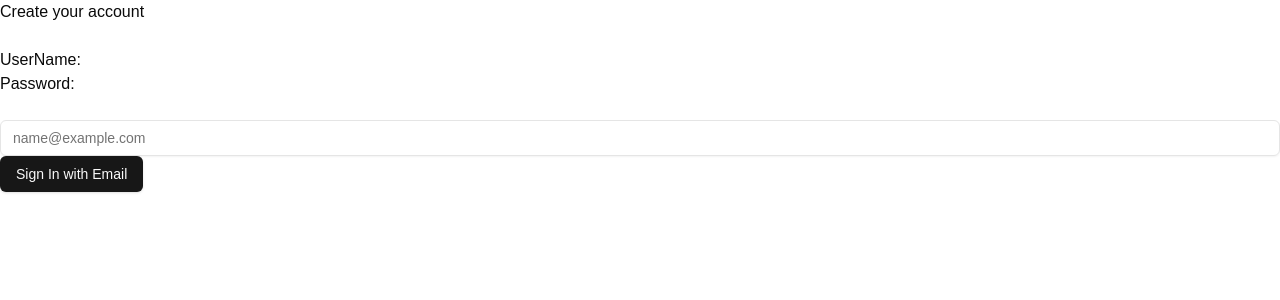
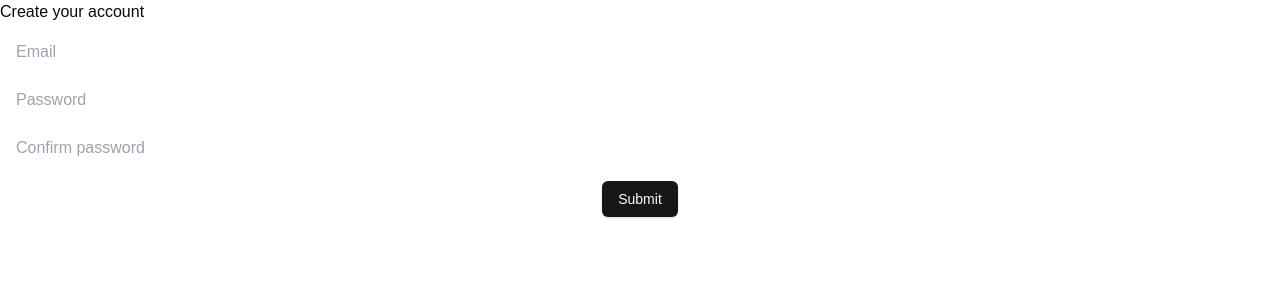
Before and after one commit to kumakichi3173/shopverse-ui, a Next.js app: page /signup in a window 1280 px wide. Shown: the top 300 px of the page. Built offline with nearby package versions, Linux system fonts and the light colour scheme.

Commit message:
finished Signup page with react hook form

```diff
--- a/src/app/menu/page.tsx
+++ b/src/app/cart/page.tsx
@@ -25,7 +25,7 @@ const ItemCounter = () => {
 
   const countDown = () => {
     setTimeout(() => {
-      setCount(prevState => prevState + 1);
+      setCount(prevState => prevState - 1);
     }, 100); // 1000 is 1 sec
   };
 
@@ -37,6 +37,11 @@ const ItemCounter = () => {
       <span>{count}</span>
       <button onClick={countUp}>+</button>
       </p>
+      Color/Size
+      Delivery Method
+      Coupon
+      Point
+      Total
     </div>
   );
 };
--- /dev/null
+++ b/src/app/cart/styles.module.css
@@ -0,0 +1,7 @@
+.buttoncontainer {
+    display: flex;
+    width: 100%;
+    padding: 5px;
+    justify-content: center; /* Center horizontally */
+    align-items: center;
+}
--- a/src/app/signup/page.tsx
+++ b/src/app/signup/page.tsx
@@ -10,107 +10,86 @@
 //  *
 //  */
 
-"use client"
+"use client"; // to use useState
 
-import * as React from "react"
+import React from "react";
+import { FieldValues, useForm } from "react-hook-form";
 
-import { cn } from "@/lib/utils"
+import styles from './styles.module.css'
 import { Button } from '@/components/ui/button'
-import { Input } from "@/components/ui/input"
-import { Label } from "@/components/ui/label"
-import { LoaderCircle } from "lucide-react"
 
-import Link from 'next/link'
+export default function FormWithoutReactHookForm() {
+  const {
+    register,
+    handleSubmit,
+    formState: { errors, isSubmitting },
+    reset,
+    getValues,
+  } = useForm();
 
-interface UserAuthFormProps extends React.HTMLAttributes<HTMLDivElement> { }
+  const onSubmit = async (data: FieldValues) => {
+    // TODO: submit to server
+    // ...
 
-export default function UserAuthForm() {
-    const [isLoading, setIsLoading] = React.useState<boolean>(false)
-
-    async function onSubmit(event: React.SyntheticEvent) {
-        event.preventDefault()
-        setIsLoading(true)
-
-        setTimeout(() => {
-            setIsLoading(false)
-        }, 3000)
-    }
+    await new Promise((resolve) => setTimeout(resolve, 1000));
+    reset();
+  };
 
   return (
-
-        <div className={cn("grid gap-6")}>
+    <form onSubmit={handleSubmit(onSubmit)} className="flex flex-col gap-y-2">
       <div>
         Create your account
       </div>
-            <form method="post" action="/api/submit-signin">
-                <div>
-                    <label htmlFor="name">UserName:</label>
-                    <input type="text" id="name" name="name" required />
-                </div>
-                <div>
-                    <label htmlFor="password">Password:</label>
-                    <input type="text" id="password" name="password" required />
+      <input
+        {...register('email', {
+          required: "Email is required"
+        })}
+        type="email"
+        placeholder="Email"
+        className="px-4 py-2 rounded"
+      />
+      {errors.email && (
+        <p className="text-red-500">{errors.email.message?.toString()}</p>
+      )}
+      <input
+        {...register('password', {
+          required: "Password is required",
+          minLength: {
+            value: 8,
+            message: "Password must be at least 8 charcters",
+          },
+        })}
+        type="password"
+        minLength={8}
+        placeholder="Password"
+        className="px-4 py-2 rounded"
+      />
+      {errors.password && (
+        <p className="text-red-500">{errors.password.message?.toString()}</p>
+      )}
+      <input
+        {...register('confPassword', {
+          required: "Password is required",
+          validate: (value) =>
+            value === getValues("password") || "Password must match",
+        })}
+        minLength={8}
+        type="password"
+        placeholder="Confirm password"
+        className="px-4 py-2 rounded"
+      />
+      {errors.confPassword && (
+        <p className="text-red-500">{errors.confPassword.message?.toString()}</p>
+      )}
+      <div className={styles.buttoncontainer}>
+          <Button
+            disabled={isSubmitting}
+            type="submit"
+            aria-label='Submitxs'
+            variant='default'>
+            Submit
+          </Button>
       </div>
     </form>
-            <form onSubmit={onSubmit}>
-                <div>
-                    <div className="grid gap-1">
-                        <Label className="sr-only" htmlFor="email">
-                            Email
-                        </Label>
-                        <Input
-                            id="email"
-                            placeholder="name@example.com"
-                            type="email"
-                            autoCapitalize="none"
-                            autoComplete="email"
-                            autoCorrect="off"
-                            disabled={isLoading}
-                        />
-                    </div>
-                    <Link href="/submit">
-                        <Button disabled={isLoading}>
-                            {isLoading && (
-                                <LoaderCircle className=" h-4 w-4 animate-spin" />
-                            )}
-                            Sign In with Email
-                        </Button>
-                    </Link>
-                </div>
-            </form>
-        </div>
-    )
+  );
 }
-
-// // react form ver.
-
-// import React from "react";
-// import { useForm } from "react-hook-form";
-
-// const MyForm = () => {
-//   const { register, handleSubmit, formState: { errors } } = useForm();
-
-//   const onSubmit = data => {
-//     console.log(data);
-//   };
-
-//   return (
-//     <form onSubmit={handleSubmit(onSubmit)}>
-//       <input
-//         {...register("name", { required: "Name is required" })}
-//         placeholder="Name"
-//       />
-//       {errors.name && <p>{errors.name.message}</p>}
-
-//       <input
-//         {...register("email", { required: "Email is required" })}
-//         placeholder="Email"
-//       />
-//       {errors.email && <p>{errors.email.message}</p>}
-
-//       <button type="submit">Submit</button>
-//     </form>
-//   );
-// };
-
-// export default MyForm;
--- /dev/null
+++ b/src/app/signup/styles.module.css
@@ -0,0 +1,7 @@
+.buttoncontainer {
+    display: flex;
+    width: 100%;
+    padding: 5px;
+    justify-content: center; /* Center horizontally */
+    align-items: center;
+}
```
Lines whose indentation alone changed are shown as unchanged.
